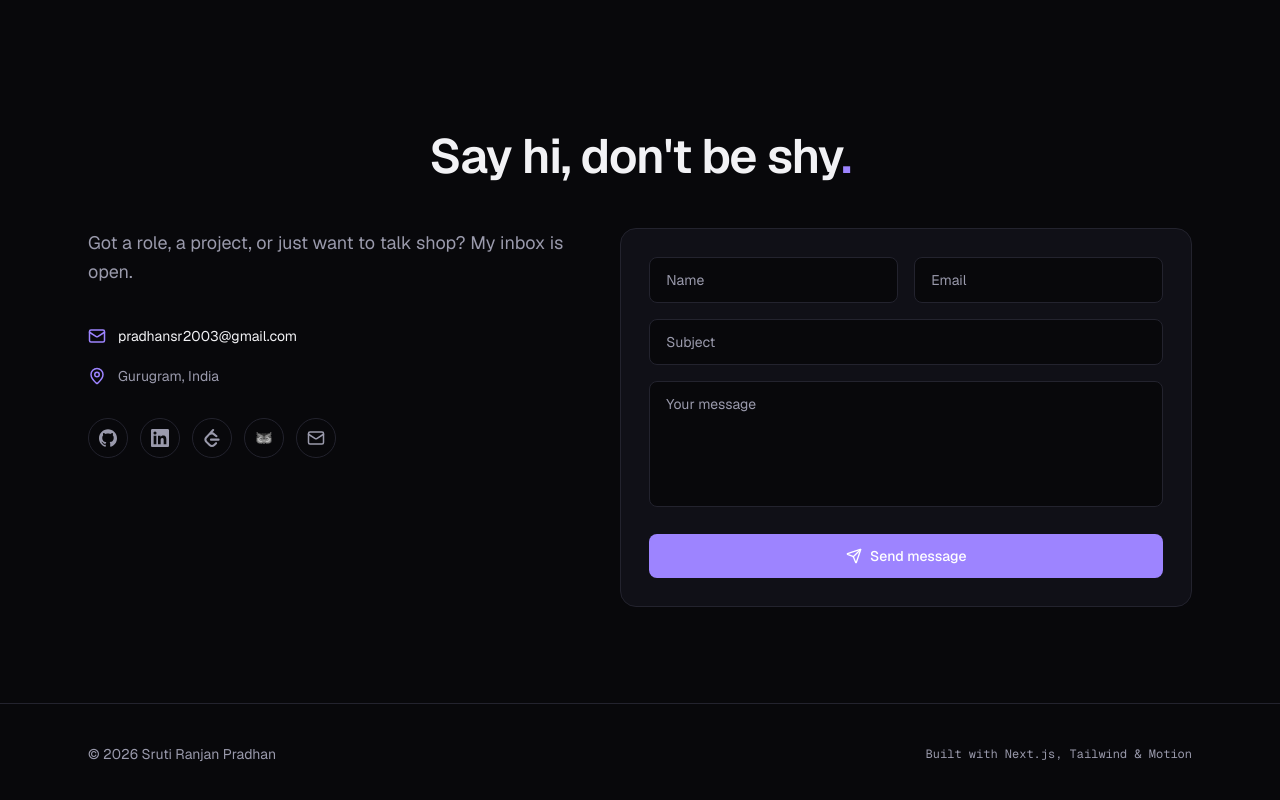
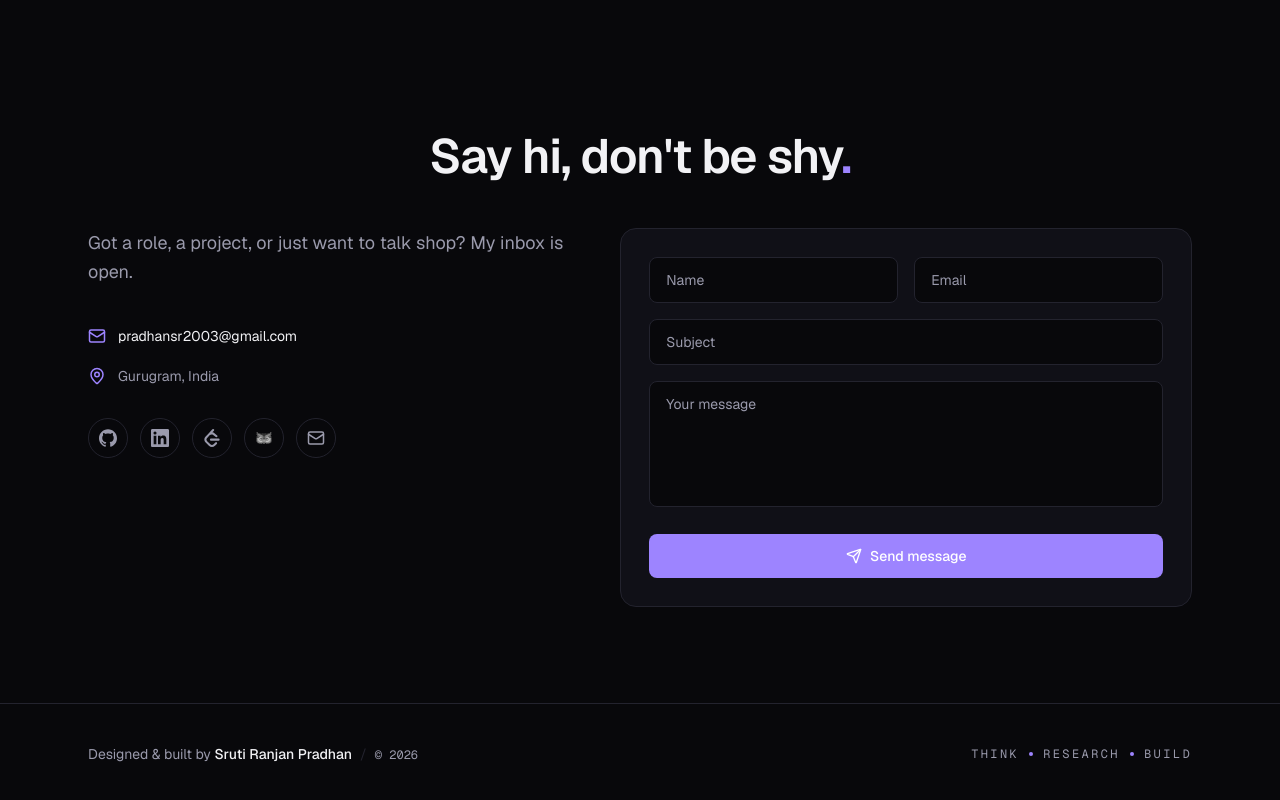
Before and after one commit to SR-Pradhan/Portfolio, a Next.js app in the folder frontend/: page / in a window 1280 px wide. Shown: the part 8277-9077 px from the top of the page. Built offline with nearby package versions, Linux system fonts and the light colour scheme; no server answers.

Commit message:
Replace footer tech stack with a credit line and motto

```diff
--- a/frontend/src/components/Footer.tsx
+++ b/frontend/src/components/Footer.tsx
@@ -1,13 +1,35 @@
-import { site } from "@/data/site";
+import { footer, site } from "@/data/site";
 
 export default function Footer() {
+  const year = new Date().getFullYear();
+
   return (
     <footer className="border-t border-border">
-      <div className="mx-auto flex max-w-6xl flex-col gap-3 px-6 py-10 text-sm text-muted sm:flex-row sm:items-center sm:justify-between">
+      <div className="mx-auto flex max-w-6xl flex-col items-center gap-5 px-6 py-10 text-sm text-muted sm:flex-row sm:justify-between sm:gap-6">
         <p>
-          © {new Date().getFullYear()} {site.name}
+          {footer.credit}{" "}
+          <span className="font-medium text-foreground">{site.name}</span>
+          <span aria-hidden className="mx-2 text-border">
+            /
+          </span>
+          <span className="font-mono text-xs">© {year}</span>
         </p>
-        <p className="font-mono text-xs">Built with Next.js, Tailwind &amp; Motion</p>
+
+        {/*
+          Words as separate spans with accent dots between them, rather than one
+          string with dots typed in. The separators are aria-hidden so a screen
+          reader reads three words instead of spelling out punctuation.
+        */}
+        <p className="flex items-center gap-2.5 font-mono text-xs uppercase tracking-[0.2em]">
+          {footer.motto.map((word, i) => (
+            <span key={word} className="flex items-center gap-2.5">
+              {i > 0 && (
+                <span aria-hidden className="size-1 rounded-full bg-accent" />
+              )}
+              {word}
+            </span>
+          ))}
+        </p>
       </div>
     </footer>
   );
--- a/frontend/src/data/site.ts
+++ b/frontend/src/data/site.ts
@@ -482,6 +482,19 @@ export const certificationsMore = {
   detail: "Currently working towards further certifications.",
 };
 
+/**
+ * Footer. The motto renders as words separated by accent dots, so keep it to
+ * three or four short words — more and it stops reading as a motto and starts
+ * reading as a sentence someone broke up.
+ *
+ * Verbs stay in the same form ("build", not "built"): a mixed series reads as a
+ * typo rather than a rhythm.
+ */
+export const footer = {
+  credit: "Designed & built by",
+  motto: ["think", "research", "build"],
+};
+
 export const contact = {
   heading: "Say hi, don't be shy",
   sub: "Got a role, a project, or just want to talk shop? My inbox is open.",
```
